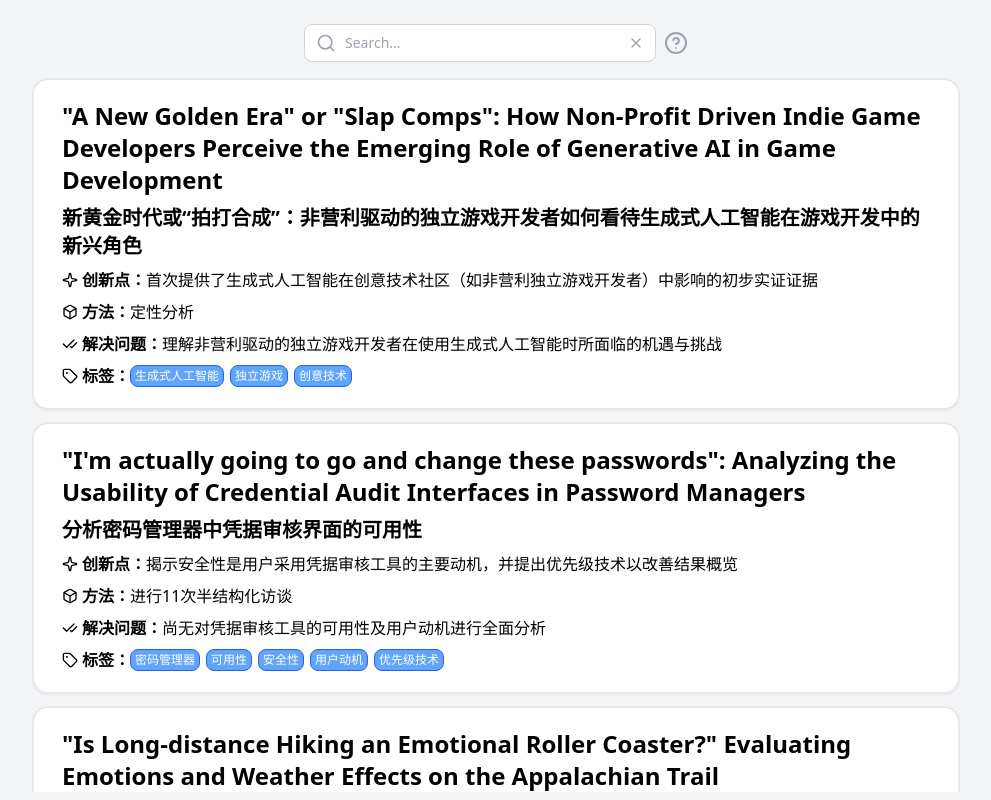
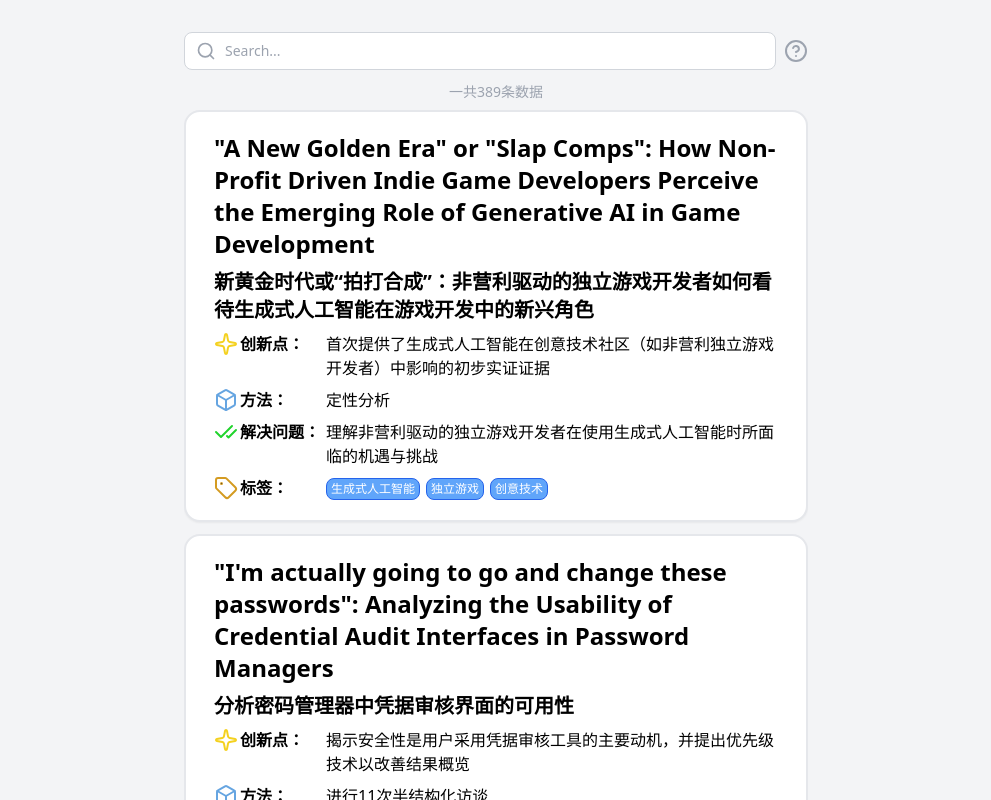
Before and after one commit to UzeG/HCIPaperLib, a Vue app: page /#/index in a window 1280 px wide. Shown: the whole page, without its empty margins (144-1135 px from the left). Built offline with nearby package versions, Linux system fonts and the light colour scheme; some icons are missing.

Commit message:
feat: update search rule and ui

```diff
--- a/src/pages/IndexPage.vue
+++ b/src/pages/IndexPage.vue
@@ -1,16 +1,18 @@
 <template>
-  <div class=" py-2 h-full flex flex-col items-center bg-gray-100">
+  <div class="page bg-gray-100">
+    <VGithubIcon url="https://github.com/UzeG/HCIPaperLib" />
+    <div class=" w-full h-full flex justify-center">
+      <div class=" w-fit">
+        <div class=" h-full py-2 px-2 w-[40rem] flex flex-col relative">
           <!-- GitHub logo -->
-    <VGithubIcon url="https://github.com/UzeG/HCIPaperLib" />
           <!-- 搜索框 -->
-    <div class=" w-96">
-      <div class=" w-full flex items-center">
+          <div class=" flex items-center">
             <div class="relative flex-1 mr-2">
-          <input type="text" placeholder="Search..." v-model="userIpt" @keydown.enter="executeSearch"
+              <input type="text" placeholder="Search..." v-model="userIpt" @keydown.enter="handleIptEnter"
                 class="w-full pl-10 pr-8 py-2 text-sm border rounded-lg focus:ring-2 focus:ring-blue-500 focus:border-blue-500 outline-none border-gray-300" />
               <Search class="absolute left-3 top-1/2 -translate-y-1/2 w-5 h-5 text-gray-400 pointer-events-none" />
               <X class="absolute right-3 top-1/2 -translate-y-1/2 w-4 h-4 text-gray-400 cursor-pointer"
-            @click="userIpt = ''" />
+                @click="clearIpt" v-show="userIpt.length > 0" />
             </div>
             <div class=" relative">
               <CircleHelp class=" text-gray-400 cursor-pointer hover:text-blue-500 transition-all"
@@ -25,9 +27,19 @@
               </div>
             </div>
           </div>
+          <!-- 搜索规则 -->
+          <div class=" w-full flex flex-wrap gap-2 mt-2">
+            <div v-for="(item, i) in keyWords" :key="i" @click="handleClickKeyWordBubble(i)"
+              :class="` px-2 py-0.5 border border-blue-500 ${item.enable ? 'bg-blue-500 text-white' : 'bg-white text-blue-500'} rounded-lg text-sm select-none cursor-pointer`">
+              {{ item.str }}
+            </div>
+          </div>
+          <!-- 搜索信息 -->
+          <div class=" w-full mt-1" v-show="!isLoading">
+            <div class=" text-sm text-gray-400 text-center">一共{{ filteredData.length }}条数据</div>
           </div>
           <!-- 内容 -->
-    <div class=" max-w-[60rem] px-4 mt-4 overflow-auto">
+          <div class=" max-w-[40rem] mt-2 overflow-auto">
             <div v-if="isLoading" class=" tracking-wide text-lg text-gray-400">
               loading...
             </div>
@@ -43,35 +55,40 @@
                 <div class=" text-xl font-semibold">
                   {{ item.title }}
                 </div>
-          <div class=" flex gap-1 items-center">
-            <Sparkle :size="16" />
-            <div class=" flex items-center">
-              <div class=" font-semibold">创新点：</div>
+                <div class=" grid grid-cols-1 gap-2">
+                  <div class=" flex items-start">
+                    <div class=" flex items-center gap-0.5 min-w-28">
+                      <Sparkle :size="24" color="#f4d11f" />
+                      <div class=" font-semibold text-nowrap">创新点：</div>
+                    </div>
                     <div>{{ item.innovation }}</div>
                   </div>
+                  <div class=" flex items-start">
+                    <div class=" flex items-center gap-0.5 min-w-28">
+                      <Box :size="24" color="#66a5e1" />
+                      <div class=" font-semibold text-nowrap">方法：</div>
                     </div>
-          <div class=" flex gap-1 items-center">
-            <Box :size="16" />
-            <div class=" flex items-center">
-              <div class=" font-semibold">方法：</div>
                     <div>{{ item.method }}</div>
                   </div>
+                  <div class=" flex items-start">
+                    <div class=" flex items-center gap-0.5 min-w-28">
+                      <CheckCheck :size="24" color="#21d42d" />
+                      <div class=" font-semibold text-nowrap">解决问题：</div>
                     </div>
-          <div class=" flex gap-1 items-center">
-            <CheckCheck :size="16" />
-            <div class=" flex items-center">
-              <div class=" font-semibold">解决问题：</div>
                     <div>{{ item.solved }}</div>
                   </div>
+                  <div class=" flex items-start">
+                    <div class=" flex items-center gap-0.5 min-w-28">
+                      <Tag :size="24" color="#d49b21" />
+                      <div class=" font-semibold text-nowrap">标签：</div>
                     </div>
-          <div class=" flex gap-1 items-center">
-            <Tag :size="16" />
-            <div class=" flex items-center">
-              <div class=" font-semibold">标签：</div>
-              <div class=" flex flex-wrap gap-1.5">
+                    <div class=" flex flex-wrap gap-1.5 pt-0.5">
                       <div v-for="(tag, j) in item.key" :key="j"
                         class="  px-1 py-0.5 bg-blue-400 border border-blue-600 rounded-lg text-white text-xs">
                         {{ tag }}
+                      </div>
+                    </div>
+                  </div>
                 </div>
               </div>
             </div>
@@ -125,15 +142,29 @@ const filteredData = ref<CHILBWItem[]>(CHILBWData);
 const isLoading = ref(false);
 const showHelp = ref(false);
 
-const keyWords = computed(() => {
+const keyWords = ref<{ str: string, enable: boolean }[]>([]);
+
+const getKeyWords = () => {
   return userIpt.value
     .split(/[;,.，；。-]/)
     .map(item => item.trim())
-    .filter(item => isChineseOrEnglish(item));
-})
+    .filter(item => item.length > 0)
+    .map(item => ({ str: item, enable: true }));
+};
 
-const executeSearch = () => {
-  if (keyWords.value.length == 0) {
+const handleIptEnter = () => {
+  keyWords.value = getKeyWords();
+  userIpt.value = keyWords.value.map(item => item.str).join(';');
+  executeSearch(keyWords.value);
+}
+
+const handleClickKeyWordBubble = (index: number) => {
+  keyWords.value[index].enable = !keyWords.value[index].enable;
+  executeSearch(keyWords.value);
+}
+
+const executeSearch = (kws: { str: string, enable: boolean }[]) => {
+  if (kws.length == 0) {
     filteredData.value = data.value;
     return;
   }
@@ -142,14 +173,18 @@ const executeSearch = () => {
 
   setTimeout(() => {
     isLoading.value = false;
-  }, 1000);
+  }, 2000);
 
   const res: CHILBWItem[] = [];
   CHILBWJoinedStr.value.forEach((str, i) => {
-    keyWords.value.some(kw => str.includes(kw)) && res.push(data.value[i]);
+    kws.some(kw => kw.enable && str.includes(kw.str)) && res.push(data.value[i]);
   });
 
   filteredData.value = res;
+}
+
+const clearIpt = () => {
+  userIpt.value = '';
 }
 
 const toUrl = (url: string) => {
--- a/src/styles/base.css
+++ b/src/styles/base.css
@@ -16,3 +16,10 @@ body {
     overflow: hidden;
     position: relative;
 }
+
+.page {
+    width: 100%;
+    height: 100%;
+    overflow: hidden;
+    position: relative;
+}
```
Lines whose indentation alone changed are shown as unchanged.
